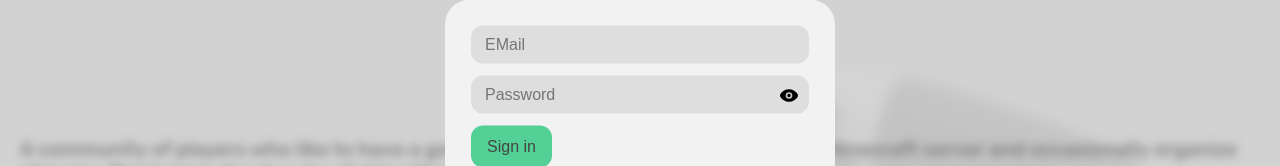
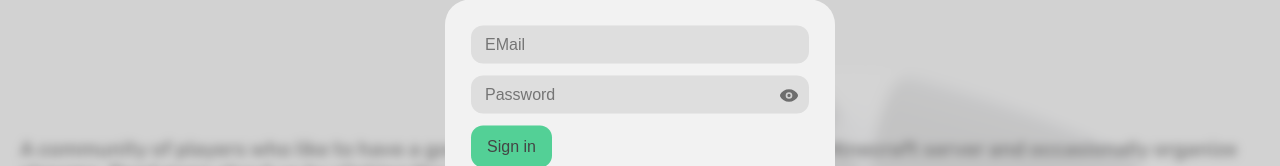
Before and after one commit to LifelessShirt/Virbound, a React (Create React App) app: page / in a window 1280 px wide. Both pictures are taken after a click on the element "Authorization". Shown: the part 235-401 px from the top of the page. Built offline with nearby package versions, Linux system fonts and the light colour scheme; no server answers.

Commit message:
Style changes

```diff
--- a/src/Components/LoginForm/LoginForm.module.css
+++ b/src/Components/LoginForm/LoginForm.module.css
@@ -25,13 +25,17 @@
     background: center / 20px no-repeat url(../../Media/eye.svg);
     background-color: transparent;
     border-radius: 4px;
-    opacity: 1;
+    opacity: 0.5;
 }
 .passwordHidder.password {
     background: center / 20px no-repeat url(../../Media/eye.svg);
 }
 .passwordHidder.text {
     background: center / 20px no-repeat url(../../Media/eye-closed.svg);
+}
+.passwordHidder:hover {
+    opacity: 0.7;
+    cursor: pointer;
 }
 button {
     background: var(--accent);
@@ -51,6 +55,10 @@ button.register {
     display: block;
     width: calc(100% - 12px);
 }
+.title {
+    font-size: 1.25em;
+    padding: 10px 15px;
+}
 .hr {
     position: relative;
     margin: 20px auto;
```
